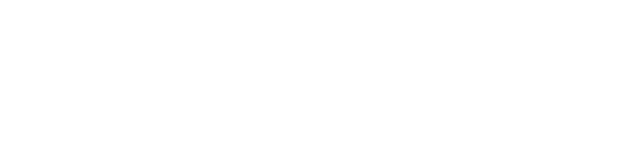
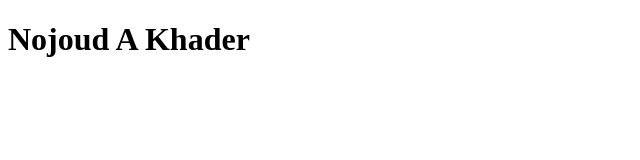
Before and after one commit to Nojoudb/sandbox, a plain HTML site: page index.html in a window 1280 px wide. Shown: the whole page, without its empty margins (0-640 px from the left). Drawn offline with Linux system fonts and the light colour scheme.

Commit message:
Update index.html
"lagt inn header-kode"

```diff
--- a/index.html
+++ b/index.html
@@ -7,6 +7,9 @@
     <title>sandbox test</title>
 </head>
 <body>
+    <header>
+        <h1>Nojoud A Khader</h1>
+    </header>
 
 </body>
 </html>
```
